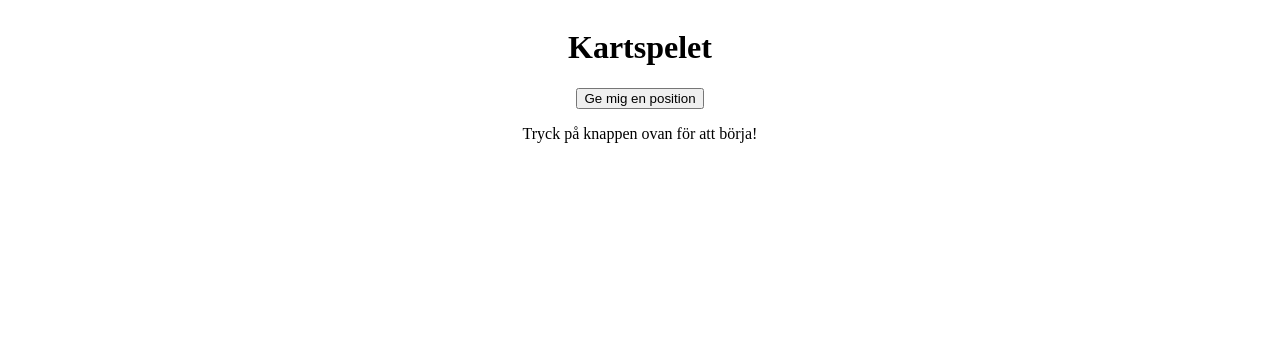
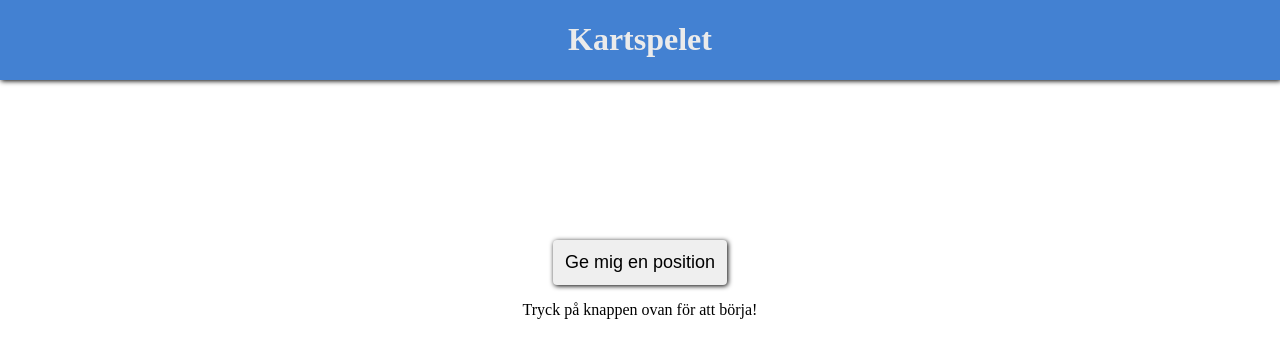
Before and after one commit to Baabzie/map-game, a Next.js app: page / in a window 1280 px wide. Shown: the top 358 px of the page. Built offline with nearby package versions, Linux system fonts and the light colour scheme.

Commit message:
simple styling

```diff
--- a/src/components/question/Question.tsx
+++ b/src/components/question/Question.tsx
@@ -21,11 +21,12 @@ function Question(props: QuestionProps) {
     return (
       <div>
         <div className='question-div'>
-          <p>En plats 0-2 km bort:</p>
           <p>{questionLocation.questionSwe}</p>
+          <div className="btn-div">
+            <button onClick={() => { handleCorrectLocation() }}>Är jag rätt?</button>
+            <button className='new-question-btn' onClick={() => { eraseActiveQuestion() }}>Ny fråga</button>
+          </div>
         </div>
-        <button onClick={() => { handleCorrectLocation() }}>Titta om du hamnat rätt!</button>
-        <button onClick={() => { eraseActiveQuestion() }}>Ny fråga</button>
       </div>
     );
   } else {
--- a/src/data/jsonData.tsx
+++ b/src/data/jsonData.tsx
@@ -84,7 +84,7 @@ export const jsonData: LocationData[] = [
       longitude: 18.07064490325645
     },
     {
-        questionSwe: "Hos Tobbe",
+        questionSwe: "Där skaparen av denna app bor..",
         latitude: 59.31019103559946,
         longitude: 18.074297769056376
       },
--- a/src/styles/globals.css
+++ b/src/styles/globals.css
@@ -1,3 +1,7 @@
+body {
+  margin: 0;
+}
+
 main {
   display: flex;
   flex-direction: column;
@@ -8,6 +12,10 @@ main {
 header {
   display: flex;
   justify-content: center;
+  background-color: rgb(67, 129, 210);
+  color: rgb(235, 235, 235);
+  box-shadow: 1px 1px 5px black;
+  margin-bottom: 160px;
 }
 
 .question-div {
@@ -15,7 +23,35 @@ header {
   flex-direction: column;
   justify-content: center;
   align-items: center;
+  background-color: rgb(67, 129, 210);
+  margin-bottom: 8px;
+  padding: 12px;
+  border-radius: 4px;
+  box-shadow: 1px 1px 5px black;
+  color: rgb(235, 235, 235);
+  width: 280px;
 }
 .question-div p {
-  margin: 0;
+  margin: 12px;
+  margin-bottom: 24px;
+  font-size: large;
+}
+
+.btn-div {
+  display: flex;
+  flex-direction: row;
+  gap: 8px;
+}
+
+button {
+  padding: 12px;
+  border-radius: 4px;
+  border: none;
+  box-shadow: 1px 1px 5px black;
+  font-size: large;
+}
+
+.new-question-btn {
+  background-color: rgb(218, 52, 52);
+  color: rgb(235, 235, 235);
 }/*# sourceMappingURL=globals.css.map */
--- a/src/styles/globals.scss
+++ b/src/styles/globals.scss
@@ -1,3 +1,7 @@
+body {
+    margin: 0;
+}
+
 main {
     display: flex;
     flex-direction: column;
@@ -8,6 +12,10 @@ main {
 header {
     display: flex;
     justify-content: center;
+    background-color: rgb(67, 129, 210);
+    color: rgb(235, 235, 235);
+    box-shadow: 1px 1px 5px black;
+    margin-bottom: 160px;
 }
 
 .question-div {
@@ -15,7 +23,35 @@ header {
     flex-direction: column;
     justify-content: center;
     align-items: center;
+    background-color: rgb(67, 129, 210);
+    margin-bottom: 8px;
+    padding: 12px;
+    border-radius: 4px;
+    box-shadow: 1px 1px 5px black;
+    color: rgb(235, 235, 235);
+    width: 280px;
     p {
-        margin: 0;
+        margin: 12px;
+        margin-bottom: 24px;
+        font-size: large;
     }
 }
+
+.btn-div {
+    display: flex;
+    flex-direction: row;
+    gap: 8px;
+}
+
+button {
+    padding: 12px;
+    border-radius: 4px;
+    border: none;
+    box-shadow: 1px 1px 5px black;
+    font-size: large;
+}
+
+.new-question-btn {
+    background-color: rgb(218, 52, 52);
+    color: rgb(235, 235, 235);
+}
```
Also changed, not shown: 1 other file (tests, documents, lock files or other folders).
